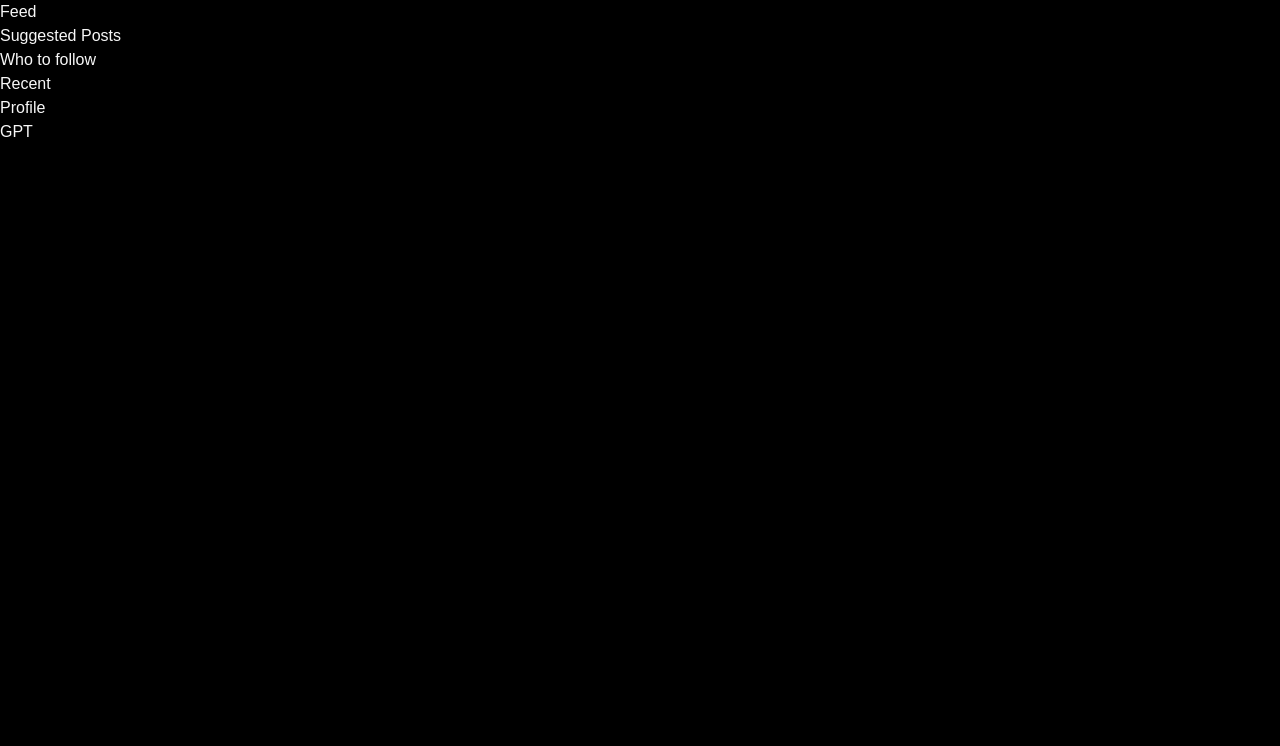
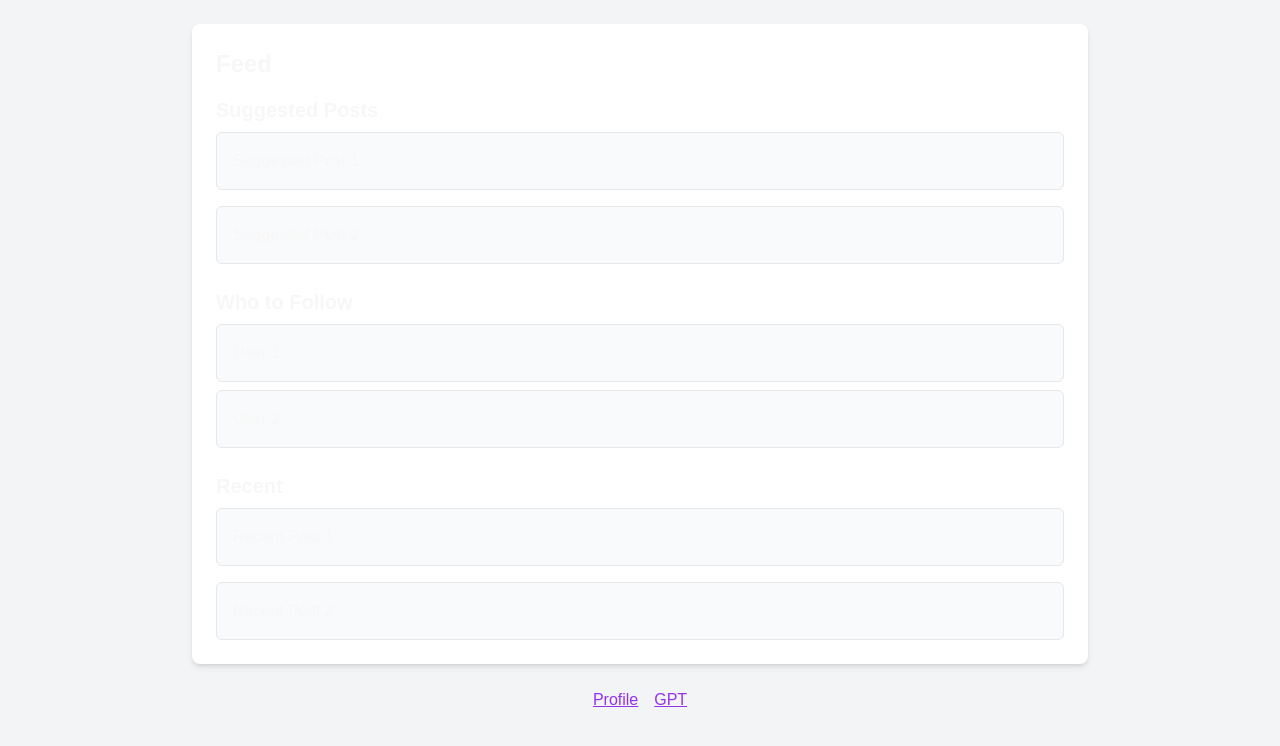
Before and after one commit to VukNed/twit, a Next.js app: page / in a window 1280 px wide. Shown: the top 746 px of the page. Built offline with nearby package versions, Linux system fonts and the light colour scheme.

Commit message:
moustly debugging, and few changes in colors

```diff
--- a/app/gpt/page.tsx
+++ b/app/gpt/page.tsx
@@ -1,12 +1,21 @@
 "use client";
+
+interface Post {
+  id: number;
+  body: string;
+  likes: number;
+  views: number;
+}
 
 import React from "react";
 import Link from "next/link";
+import Image from "next/image";
 import { useEffect } from "react";
 import { useState } from "react";
 
 export default function Profile() {
-  const [posts, setPosts] = useState([]);
+  const [posts, setPosts] = useState<Post[]>([]);
+
 
   useEffect(() => {
     fetch("https://dummyjson.com/posts")
--- a/app/page.tsx
+++ b/app/page.tsx
@@ -1,22 +1,88 @@
+// import Image from "next/image";
+// import Link from "next/link";
+// //import ProductCard from "./components/productcard";
+
+// export default function Home() {
+//   return (
+//     <main>
+//       <div>
+//         <h1>Feed</h1>
+
+//         <div>Suggested Posts</div>
+
+//         <div>Who to follow</div>
+
+//         <div>Recent</div>
+//         <Link href="/profile">Profile</Link>
+//         <div></div>
+//         <Link href="/gpt">GPT</Link>
+//       </div>
+//     </main>
+//       )
+// }
+
 import Image from "next/image";
 import Link from "next/link";
-//import ProductCard from "./components/productcard";
 
 export default function Home() {
   return (
-    <main>
-      <div>
-        <h1>Feed</h1>
+    <main className="min-h-screen bg-gray-100 px-4 py-6">
+      {/* Feed Section */}
+      <section className="max-w-4xl mx-auto bg-white shadow-md rounded-lg p-6">
+        <h1 className="text-2xl font-bold mb-4">Feed</h1>
 
-        <div>Suggested Posts</div>
+        {/* Suggested Posts */}
+        <div className="mb-6">
+          <h2 className="text-xl font-semibold mb-2">Suggested Posts</h2>
+          <div className="space-y-4">
+            {/* Post placeholders */}
+            <div className="p-4 border border-gray-200 rounded-md bg-gray-50">
+              Suggested Post 1
+            </div>
+            <div className="p-4 border border-gray-200 rounded-md bg-gray-50">
+              Suggested Post 2
+            </div>
+          </div>
+        </div>
 
-        <div>Who to follow</div>
+        {/* Who to Follow */}
+        <div className="mb-6">
+          <h2 className="text-xl font-semibold mb-2">Who to Follow</h2>
+          <div className="space-y-2">
+            {/* User placeholders */}
+            <div className="p-4 border border-gray-200 rounded-md bg-gray-50">
+              User 1
+            </div>
+            <div className="p-4 border border-gray-200 rounded-md bg-gray-50">
+              User 2
+            </div>
+          </div>
+        </div>
 
-        <div>Recent</div>
-        <Link href="/profile">Profile</Link>
-        <div></div>
-        <Link href="/gpt">GPT</Link>
+        {/* Recent Posts */}
+        <div>
+          <h2 className="text-xl font-semibold mb-2">Recent</h2>
+          <div className="space-y-4">
+            {/* Recent post placeholders */}
+            <div className="p-4 border border-gray-200 rounded-md bg-gray-50">
+              Recent Post 1
+            </div>
+            <div className="p-4 border border-gray-200 rounded-md bg-gray-50">
+              Recent Post 2
+            </div>
+          </div>
+        </div>
+      </section>
+
+      {/* Links */}
+      <div className="mt-6 flex justify-center space-x-4">
+        <Link href="/profile" className="text-purple-600 underline">
+          Profile
+        </Link>
+        <Link href="/gpt" className="text-purple-600 underline">
+          GPT
+        </Link>
       </div>
     </main>
-      )
+  );
 }
--- a/app/profile/page.tsx
+++ b/app/profile/page.tsx
@@ -22,43 +22,43 @@ const UsersPage = () => {
     </Link></div>
       </div>
       <div>
-        <div class="max-w-xl mx-auto p-6 bg-white rounded-lg shadow-md">
+        <div className="max-w-xl mx-auto p-6 bg-white rounded-lg shadow-md">
 
-  <div class="flex items-center space-x-4 mb-6">
-    <div class="w-24 h-24 rounded-full bg-gradient-to-r from-purple-500 to-pink-500 flex items-center justify-center text-white text-4xl">
-      <span class="font-bold">EJ</span>
+  <div className="flex items-center space-x-4 mb-6">
+    <div className="w-24 h-24 rounded-full bg-gradient-to-r from-purple-500 to-pink-500 flex items-center justify-center text-white text-4xl">
+      <span className="font-bold">EJ</span>
     </div>
     <div>
-      <h1 class="text-2xl font-semibold text-gray-800">Emily Johnson</h1>
-      <p class="text-gray-500 text-sm">@emilyjs | New York, United States</p>
-      <p class="text-gray-500 text-sm">Engineering</p>
-      <div class="mt-4 flex space-x-4">
-        <button class="px-4 py-2 bg-purple-600 text-white rounded-full">Follow</button>
-        <button class="px-4 py-2 border border-gray-300 text-gray-700 rounded-full">Message</button>
+      <h1 className="text-2xl font-semibold text-gray-800">Emily Johnson</h1>
+      <p className="text-gray-500 text-sm">@emilyjs | New York, United States</p>
+      <p className="text-gray-500 text-sm">Engineering</p>
+      <div className="mt-4 flex space-x-4">
+        <button className="px-4 py-2 bg-purple-600 text-white rounded-full">Follow</button>
+        <button className="px-4 py-2 border border-gray-300 text-gray-700 rounded-full">Message</button>
       </div>
     </div>
   </div>
 
 
   <div>
-    <h2 class="text-xl font-semibold text-gray-800 mb-4">Recent</h2>
-    <div class="space-y-4">
+    <h2 className="text-xl font-semibold text-gray-800 mb-4">Recent</h2>
+    <div className="space-y-4">
 
-      <div class="p-4 border border-gray-200 rounded-lg shadow-sm">
-        <div class="flex items-center space-x-2 mb-2">
-          <div class="w-8 h-8 rounded-full bg-gradient-to-r from-purple-500 to-pink-500 text-white flex items-center justify-center">
-            <span class="font-bold">EJ</span>
+      <div className="p-4 border border-gray-200 rounded-lg shadow-sm">
+        <div className="flex items-center space-x-2 mb-2">
+          <div className="w-8 h-8 rounded-full bg-gradient-to-r from-purple-500 to-pink-500 text-white flex items-center justify-center">
+            <span className="font-bold">EJ</span>
           </div>
           <div>
-            <h3 class="text-gray-800 font-semibold">Emily Johnson</h3>
-            <p class="text-sm text-gray-500">@emilyjs</p>
+            <h3 className="text-gray-800 font-semibold">Emily Johnson</h3>
+            <p className="text-sm text-gray-500">@emilyjs</p>
           </div>
         </div>
-        <p class="text-gray-700">Post body lorem ipsum dolor sit amet consectetur. Stem vestibulum massa luctus.</p>
-        <div class="mt-2 text-purple-600">
+        <p className="text-gray-700">Post body lorem ipsum dolor sit amet consectetur. Stem vestibulum massa luctus.</p>
+        <div className="mt-2 text-purple-600">
           <span>#tag1</span> <span>#tag2</span> <span>#tag3</span>
         </div>
-        <div class="mt-2 flex items-center space-x-4 text-sm text-gray-500">
+        <div className="mt-2 flex items-center space-x-4 text-sm text-gray-500">
           <span>20 Likes</span>
           <span>74 Shares</span>
           <span>1,230 Views</span>
```
